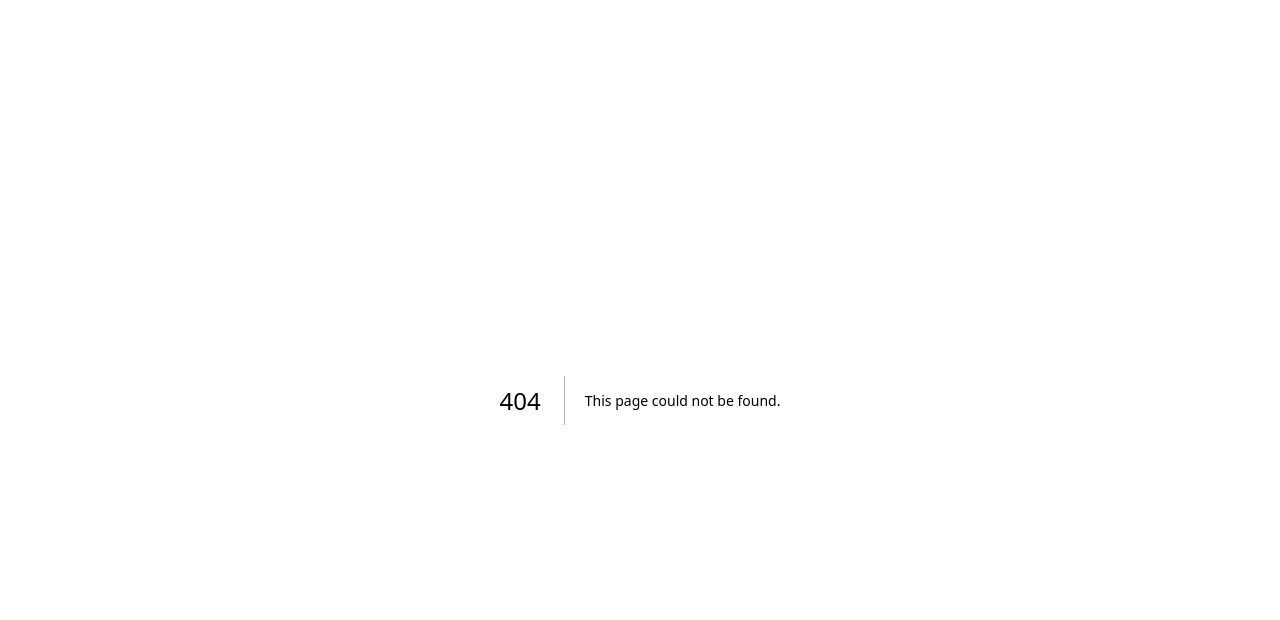
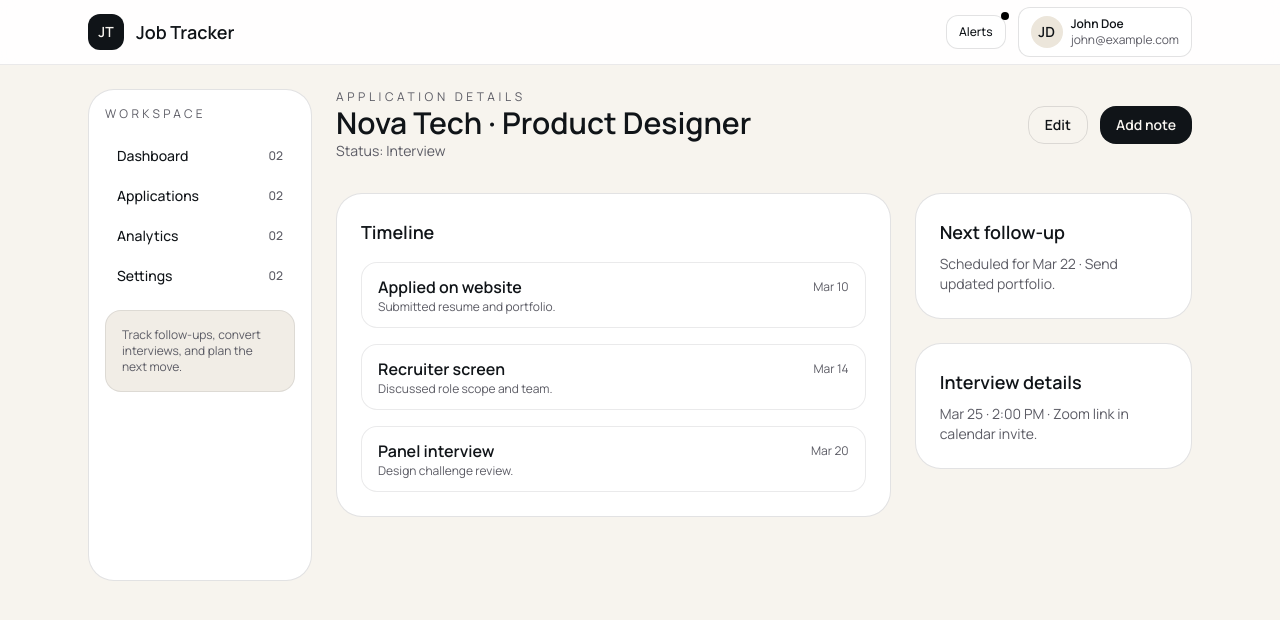
Before and after one commit to thanheuro20057-cloud/Job-Tracking-Application, a Next.js app: page /applications/1 in a window 1280 px wide. Before the commit this address had no page. Shown: the top 620 px of the page. Built offline with nearby package versions, Linux system fonts and the light colour scheme.

Commit message:
Add application details page for job applications
Introduces a new ApplicationDetailsPage component displaying job application details, timeline, next follow-up, and interview information for a specific application.

```diff
--- /dev/null
+++ b/src/app/(app)/applications/[id]/page.tsx
@@ -0,0 +1,63 @@
+const timeline = [
+  { title: "Applied on website", date: "Mar 10", note: "Submitted resume and portfolio." },
+  { title: "Recruiter screen", date: "Mar 14", note: "Discussed role scope and team." },
+  { title: "Panel interview", date: "Mar 20", note: "Design challenge review." },
+];
+
+export default function ApplicationDetailsPage() {
+  return (
+    <div className="space-y-8">
+      <section className="flex flex-wrap items-center justify-between gap-4">
+        <div>
+          <p className="text-xs uppercase tracking-[0.3em] text-muted-foreground">
+            Application details
+          </p>
+          <h1 className="text-3xl font-semibold font-[var(--font-space-grotesk)]">
+            Nova Tech · Product Designer
+          </h1>
+          <p className="text-sm text-muted-foreground">Status: Interview</p>
+        </div>
+        <div className="flex gap-3">
+          <button className="rounded-2xl border border-border px-4 py-2 text-sm font-semibold">
+            Edit
+          </button>
+          <button className="rounded-2xl bg-primary px-4 py-2 text-sm font-semibold text-primary-foreground">
+            Add note
+          </button>
+        </div>
+      </section>
+
+      <section className="grid gap-6 lg:grid-cols-[2fr_1fr]">
+        <div className="rounded-[26px] border border-border bg-card p-6">
+          <h2 className="text-lg font-semibold">Timeline</h2>
+          <div className="mt-4 space-y-4">
+            {timeline.map((item) => (
+              <div key={item.title} className="rounded-2xl border border-border/70 bg-white/80 px-4 py-3">
+                <div className="flex items-center justify-between">
+                  <p className="font-semibold">{item.title}</p>
+                  <span className="text-xs text-muted-foreground">{item.date}</span>
+                </div>
+                <p className="text-xs text-muted-foreground">{item.note}</p>
+              </div>
+            ))}
+          </div>
+        </div>
+
+        <div className="space-y-6">
+          <div className="rounded-[26px] border border-border bg-card p-6">
+            <h2 className="text-lg font-semibold">Next follow-up</h2>
+            <p className="mt-2 text-sm text-muted-foreground">
+              Scheduled for Mar 22 · Send updated portfolio.
+            </p>
+          </div>
+          <div className="rounded-[26px] border border-border bg-card p-6">
+            <h2 className="text-lg font-semibold">Interview details</h2>
+            <p className="mt-2 text-sm text-muted-foreground">
+              Mar 25 · 2:00 PM · Zoom link in calendar invite.
+            </p>
+          </div>
+        </div>
+      </section>
+    </div>
+  );
+}
```
